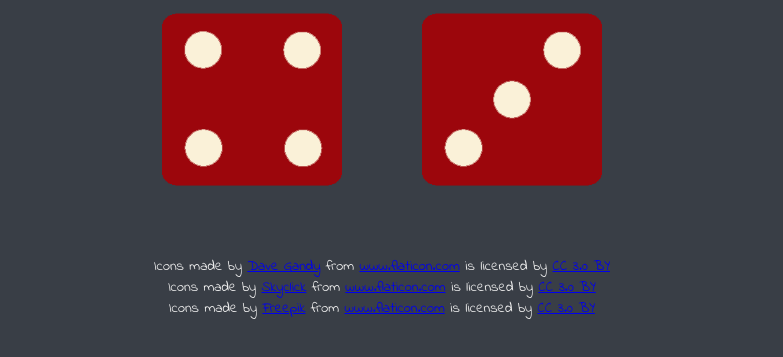
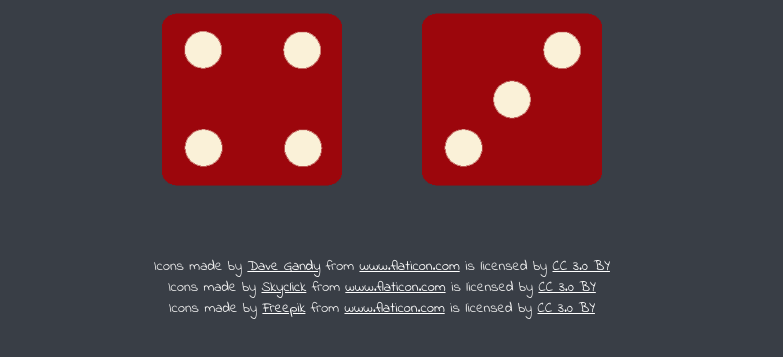
Before and after one commit to dgreenberg90/diceroll, a plain HTML site: page index.html in a window 1280 px wide. Shown: the part 309-666 px from the top of the page, without its empty margins (258-1041 px from the left). Drawn offline with Linux system fonts and the light colour scheme.

Commit message:
Update styles.css

```diff
--- a/styles.css
+++ b/styles.css
@@ -38,7 +38,13 @@ footer {
   color: #EEEEEE;
   text-align: center;
   font-family: 'Indie Flower', cursive;
+}
 
+a:link, a:active {
+  color: white;
+}
+a:visited {
+  color: yellow;
 }
 
 .header-img {
```
